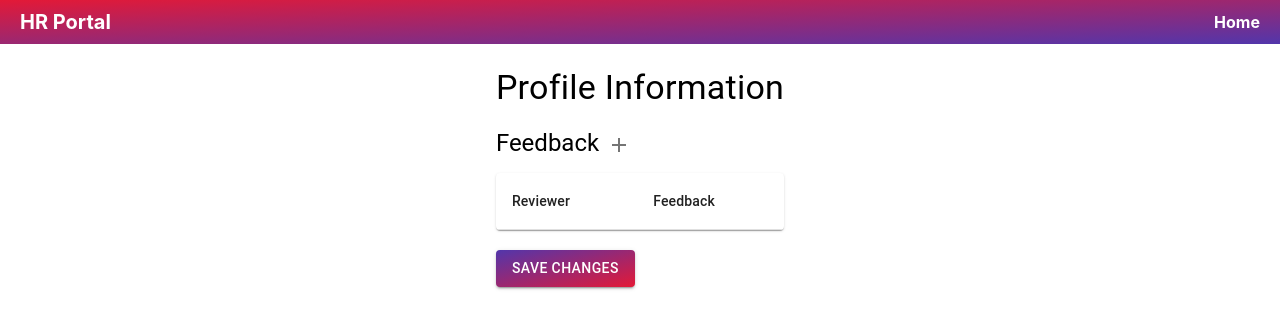
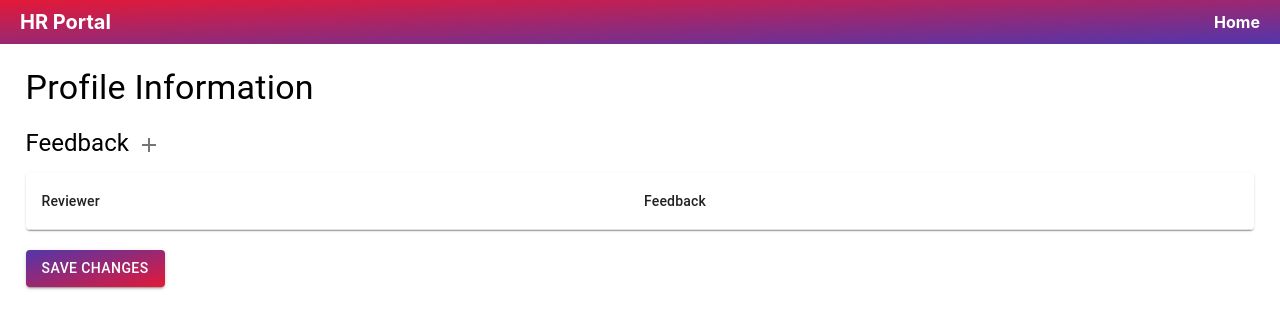
Before and after one commit to recruit-tracker/frontend, a React (Create React App) app in the folder recruit-tracker/: page /hr/student in a window 1280 px wide. Shown: the top 328 px of the page. Built offline with nearby package versions, Linux system fonts and the light colour scheme.

Commit message:
jay made changes

```diff
--- a/recruit-tracker/src/components/HrPortal/HrPortal.css
+++ b/recruit-tracker/src/components/HrPortal/HrPortal.css
@@ -1,7 +1,8 @@
 /* HrPortal.css */
 /* HrPortal.css */
 .main-content {
-	margin-top: 16%; /* Adjust the value as needed to ensure proper spacing */
+  height: 90vh;
+  width: 96vw;
   }
   .search-header {
     display: flex;
@@ -17,5 +18,3 @@
   .table-container {
     margin-top: 20px;
   }
-
-  /* Add additional styling as needed to match your application's theme */
```
Lines whose indentation alone changed are shown as unchanged.
